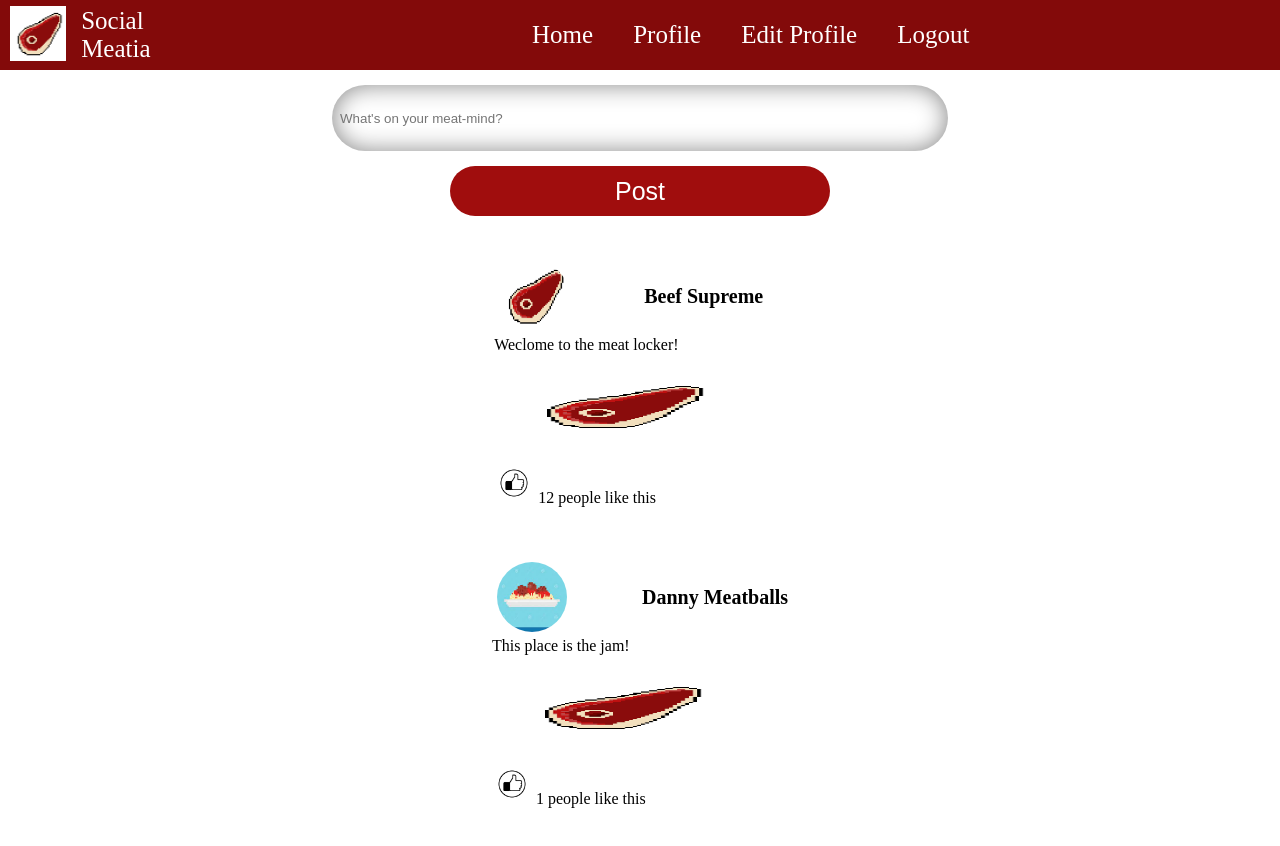
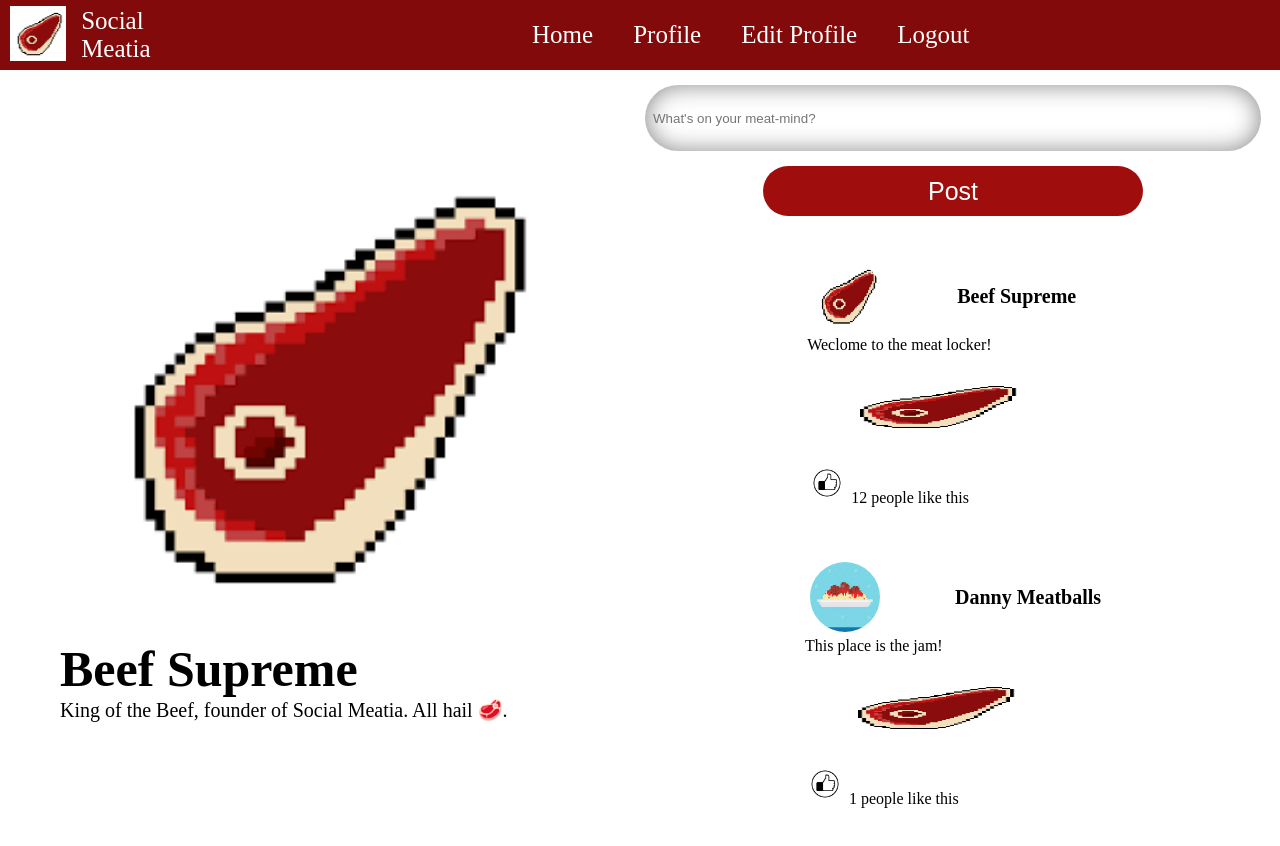
Before and after one commit to evannf/capstone_frontend, a React (Create React App) app: page / in a window 1280 px wide. Built offline with nearby package versions, Linux system fonts and the light colour scheme; no server answers.

Commit message:
profile card created, basic styling done

```diff
--- a/src/App.js
+++ b/src/App.js
@@ -11,7 +11,8 @@ const App = () => {
   return (
   <>
   <Router>
-    <Home />
+    {/* <Home /> */}
+    <Profile />
 
     <Routes>
 
--- a/src/pages/home.js
+++ b/src/pages/home.js
@@ -1,20 +1,20 @@
 import React from 'react'
-import { useState, useEffect } from "react";
-import Axios from 'axios';
+// import { useState, useEffect } from "react";
+// import Axios from 'axios';
 import Navbar from '../components/Navbar.js';
 import "../styles/home.css";
 import PostList from '../components/PostList.js';
 
 const Home = () => {
-  const[posts, setPosts] = useState([]);
+  // const[posts, setPosts] = useState([]);
 
 
-  useEffect(() => {
-    Axios.get("http://localhost:3001/posts/all").then((response) => {
-      setPosts(response.data.posts)
-      // console.log(response)
-    })
-  }, [])
+  // useEffect(() => {
+  //   Axios.get("http://localhost:3001/posts/all").then((response) => {
+  //     setPosts(response.data.posts)
+  //     // console.log(response)
+  //   })
+  // }, [])
 
 
   return (
@@ -22,14 +22,14 @@ const Home = () => {
     <Navbar />
     <PostList />
 
-      <div className='Posts'>
+      {/* <div className='Posts'>
           {posts.map((post) => {
             return <div>
               <h1>Username: {post.username}</h1>
               <h3>{post.body}</h3>
             </div>
           })}
-      </div>
+      </div> */}
     </div>
   )
 }
--- a/src/pages/profile.js
+++ b/src/pages/profile.js
@@ -1,33 +1,23 @@
-import React, { useState, useEffect } from "react";
+import React from "react";
 import Navbar from "../components/Navbar";
+import PostList from "../components/PostList";
+import "../styles/profile.css"
 // import { useParams } from "react-router";
-import Axios from "axios";
+// import Axios from "axios";
 
 function Profile() {
-    const [user, setUser] = useState({});
-    // const id = useParams().id;
-
-    useEffect(() => {
-        Axios.get("http://localhost:3001/users/:id").then((response) => {
-          setUser(response.data)
-          console.log(response)
-        })
-      }, [user])
-
-
-    // useEffect(() => {
-    //     const getUser = async () => {
-    //         const res = await Axios.get(`/users/${id}`);
-    //         setUser(res.data)
-    //     }
-    //     getUser() ;
-    // }, [id])
-
     return(
         <>
             <Navbar />
             <div className="profilePage">
-
+              <div className="profileCard">
+                <img className="profileImg" src="assets/beef-supreme.png" alt="profilePic" />
+                <span className="profileUsername"> Beef Supreme </span>
+                <span className="bio"> King of the Beef, founder of Social Meatia. All hail 🥩.  </span>
+              </div>
+              <div className="recentPosts">
+                <PostList />
+              </div>
             </div>
         </>
     )
--- /dev/null
+++ b/src/styles/profile.css
@@ -0,0 +1,26 @@
+.profilePage{
+    display: flex;
+    /* flex-direction: column; */
+}
+
+.profileImg{
+    width: 500px;
+    height: 500px;
+}
+
+.profileUsername{
+    font-size: 50px;
+    font-weight: bold;
+}
+
+.profileCard{
+    display: flex;
+    flex-direction: column;
+    left: 50%;
+    margin: 60px;
+    font-size: 20px;
+}
+
+.recentPosts{
+    right: 50%;
+}
```
